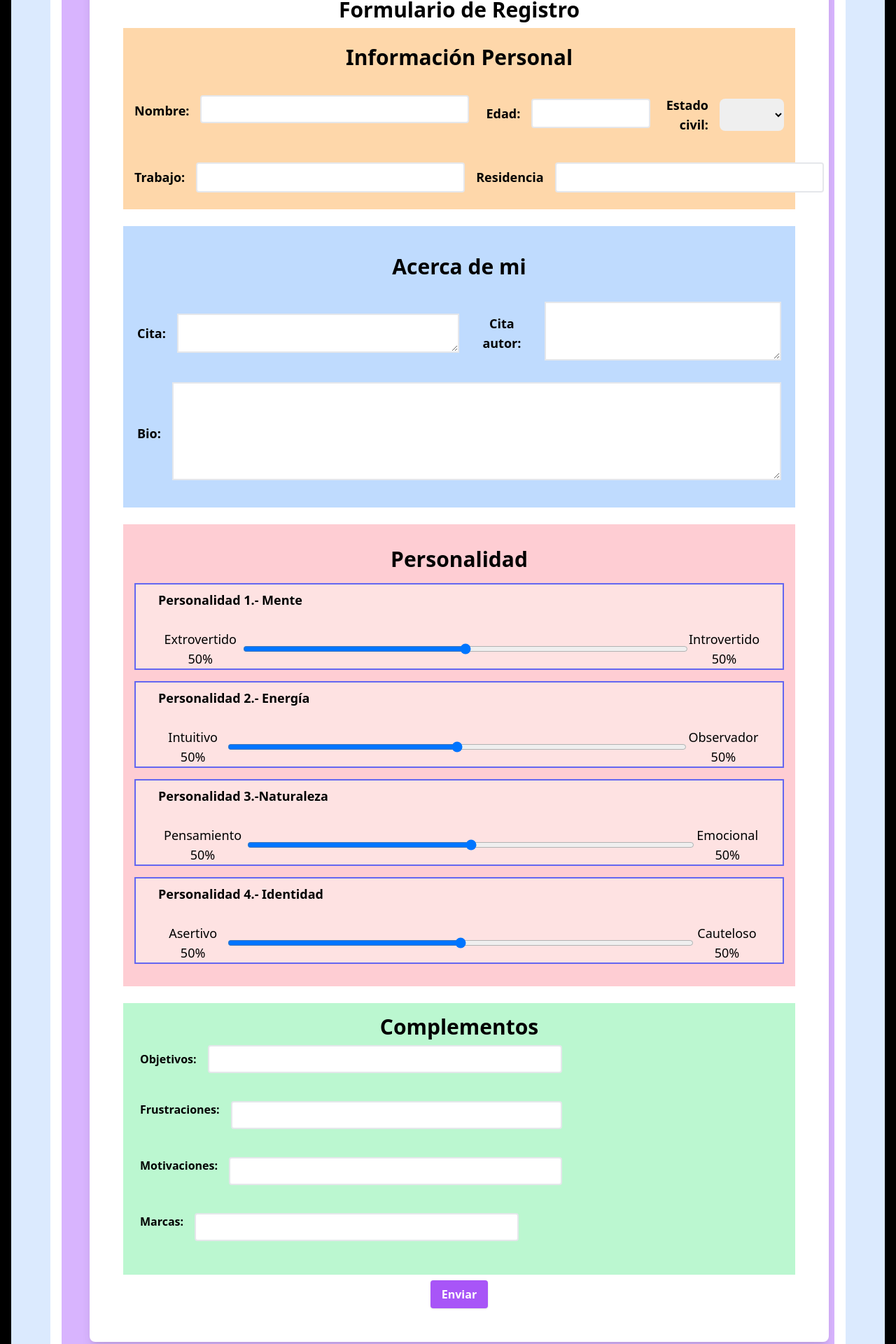
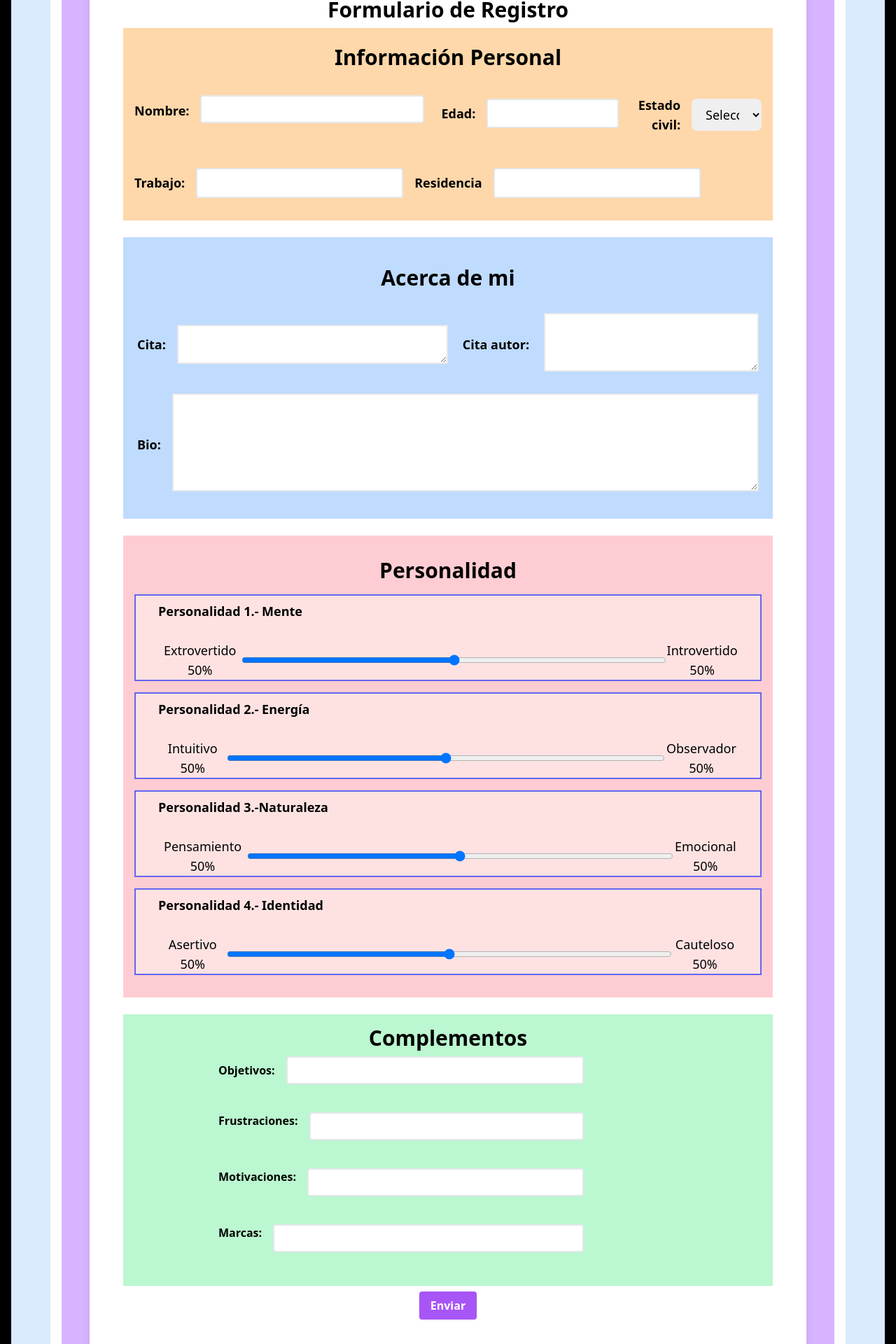
Before and after one commit to AbrahamJesusCimeCaaamal/Api_Persona_UX, a Vue app: page /personaUX in a window 1280 px wide. Shown: the part 316-2236 px from the top of the page at 70% size. Built offline with nearby package versions, Linux system fonts and the light colour scheme.

Commit message:
Responsibidad de componentes completo

```diff
--- a/src/components/PersonaUX.vue
+++ b/src/components/PersonaUX.vue
@@ -141,11 +141,11 @@ export default {
                 <form class=" mx-auto mb-4   " method="get">
                     <div class=" bg-orange-200 text-lg ">
                         <h1 class=" px-4   py-6 text-black text-3xl font-bold ">Información  Personal</h1>
-                    <div class="md:flex mb-2 px-4 py-3">
-                        <div class="flex ">
+                    <div class="lg:flex mb-2 px-4 py-3">
+                        <div class="md:flex ">
 
                     <label class="  block py-2 font-bold md:text-right mb-1 md:mb-0 pr-4" for="inline-full-name"> Nombre: </label>
-                    <input name="Nombre" id="Nombre" v-model="Nombre" class="w-96 h-10 bg-while  appearance-none border-2 border-gray-200 rounded  py-2 px-4 text-gray-700 leading-tight focus:outline-none  focus:ring-blue-500 focus:border-blue-500" type="text" >
+                    <input name="Nombre" id="Nombre" v-model="Nombre" class=" 2xl:w-96 sm:w-60 md:w-80  h-10 bg-while  appearance-none border-2 border-gray-200 rounded  py-2 px-4 text-gray-700 leading-tight focus:outline-none  focus:ring-blue-500 focus:border-blue-500" type="text" >
 
                 </div>
                 <div class="md:flex md:items-center mb-6">
@@ -155,15 +155,15 @@ export default {
 
                 </div>
 
-                <div class="flex md:items-center mb-5">
+                <div class=" md:flex md:items-center mb-5">
 
                 <label class=" px-4 block text-black font-bold md:text-right mb-1 md:mb-0 pr-4" for="inline-full-name">
                         Estado civil:
                 </label>
 
                 <div class="">
-                <select v-model="selected" name="EstadoCivil" id="EstadoCivil"  class="w-full py-2.5 px-4 rounded-lg bg-while focus:shadow focus:bg-white focus:outline-none">
-                <option disabled selected value="">Selecciona </option>
+                <select v-model="EstadoCivil" name="EstadoCivil" id="EstadoCivil"  class="w-full py-2.5 px-4 rounded-lg bg-while focus:shadow focus:bg-white focus:outline-none">
+                <option disabled  value="">Selecciona </option>
                 <option value="1">Soltero</option>
                 <option value="2">Casado </option>
                 <option value="3">Divorciado</option>
@@ -177,15 +177,15 @@ export default {
 
                 </div>
 
-                <div class=" flex">
+                <div class="lg:flex sm:py-2">
                     <div class="md:flex md:items-center mb-6">
                     <label class=" px-4 block text-black  font-bold md:text-right mb-1 md:mb-0 pr-4" for="inline-full-name"> Trabajo: </label>
-                    <input name="Trabajo" id="Trabajo" v-model="Trabajo" class=" w-96  bg-while appearance-none border-2 border-gray-200 rounded py-2 px-4 text-gray-700 leading-tight focus:outline-none  focus:ring-blue-500 focus:border-blue-500" type="text" >
+                    <input name="Trabajo" id="Trabajo" v-model="Trabajo" class=" mb:w-80   2xl:w-96  bg-while appearance-none border-2 border-gray-200 rounded py-2 px-4 text-gray-700 leading-tight focus:outline-none  focus:ring-blue-500 focus:border-blue-500" type="text" >
                 </div>
 
                 <div class="md:flex md:items-center mb-6">
                     <label class=" px-4 block text-black font-bold md:text-right mb-1 md:mb-0 pr-4" for="inline-full-name">Residencia </label>
-                    <input name="Residencia" id="Residencia" v-model="Residencia" class=" w-96 bg-while appearance-none border-2 border-gray-200 rounded  py-2 px-4 text-gray-700 leading-tight focus:outline-none  focus:ring-blue-500 focus:border-blue-500"  type="text" >
+                    <input name="Residencia" id="Residencia" v-model="Residencia" class=" mb:w-80   2xl:w-96 bg-while appearance-none border-2 border-gray-200 rounded  py-2 px-4 text-gray-700 leading-tight focus:outline-none  focus:ring-blue-500 focus:border-blue-500"  type="text" >
                 </div>
 
                 </div>
@@ -196,15 +196,15 @@ export default {
 
                 <div class="bg-blue-200 py-2 px-5 w-full text-lg ">
                     <h1 class="text-3xl font-bold text-black  py-8">Acerca de mi</h1>
-                <div class="flex w-full">
-                    <div class="md:flex md:items-center mb-6 w-6/12 ">
+                <div class="lg:flex w-full">
+                    <div class="md:flex md:items-center mb-6 lg:w-6/12 sm:w-full ">
                     <label class=" block text-black font-bold md:text-right mb-1 md:mb-0 pr-4" for="inline-full-name"> Cita:</label>
                      <textarea v-model="Cita"  name="cita" id="cita" class=" text-secundario font-semibold font-contenido px-5 py-3 border-2 border-secundario w-full" rows="1"></textarea>
 
                     </div>
-                    <div class="flex md:items-center mb-6  w-6/12">
+                    <div class="md:flex md:items-center mb-6  lg:w-6/12 sm:w-full ">
 
-                    <label class="px-4 text-black font-bold w-36 "> Cita autor: </label>
+                    <label class="px-2  text-black font-bold w-32   sm:w-44 "> Cita autor: </label>
 
                     <div class="w-11/12 ">
                      <textarea v-model="CitaAutor" name="citaAutor" id="citaAutor" class="text-secundario font-semibold font-contenido px-5 py-3 border-2 border-secundario w-full"  rows="2"></textarea>
@@ -304,28 +304,28 @@ export default {
 
 </div><br>
 
-   <div class="bg-green-200 px-4 py-4" >
+   <div class="bg-green-200 sm:px-4 lg:px-32 py-4" >
     <h1 class="text-3xl font-bold">Complementos</h1>
 
 
-    <div class="flex mb-6 w-2/3 px-2 py-2">
+    <div class="flex mb-6 lg:w-4/5 sm:w-full px-2 py-2">
       <label class=" py-2 block text-black-500 font-bold md:text-right mb-1 md:mb-0 pr-4" for="inline-full-name">  Objetivos: </label>
       <input id="objetivos" name="objetivos" v-model="Objetivos" class="bg-white  appearance-none border-2 border-gray-200 rounded w-full py-2 px-4 text-black leading-tight focus:outline-none focus:bg-white focus:border-black " type="text" >
     </div>
 
-    <div class="flex mb-6 w-2/3 px-2 py-2">
+    <div class="flex mb-6 lg:w-4/5  sm:w-full px-2 py-2">
       <label class="block text-black font-bold md:text-right mb-1 md:mb-0 pr-4" for="inline-full-name">Frustraciones:</label>
       <input id="frustaciones" name="frustraciones" v-model="Frustraciones" class="bg-whileappearance-none border-2 border-gray-200 rounded w-full py-2 px-4 text-gray-700 leading-tight focus:outline-none focus:bg-white focus:border-purple-500"  type="text" >
 
     </div>
 
-    <div class="flex mb-6 w-2/3 px-2 py-2">
+    <div class="flex mb-6 lg:w-4/5  sm:w-full px-2 py-2">
       <label class="block text-black  font-bold md:text-right mb-1 md:mb-0 pr-4" for="inline-full-name">Motivaciones:</label>
       <input id="motivaciones"  name="motivaciones" v-model="Motivaciones" class="bg-while appearance-none border-2 border-gray-200 rounded w-full py-2 px-4 text-gray-700 leading-tight focus:outline-none focus:bg-white focus:border-purple-500"  type="text" >
 
     </div>
 
-    <div class="flex mb-6 w-3/5 px-2 py-2">
+    <div class="flex mb-6 lg:w-4/5  sm:w-full  px-2 py-2">
       <label class="block text-black font-bold md:text-right mb-1 md:mb-0 pr-4" for="inline-full-name">Marcas: </label>
       <input v-model="Marcas" class="bg-while appearance-none border-2 border-gray-200 rounded w-full py-2 px-4 text-gray-700 leading-tight focus:outline-none focus:bg-white focus:border-purple-500" id="inline-full-name" type="text" >
 
```
